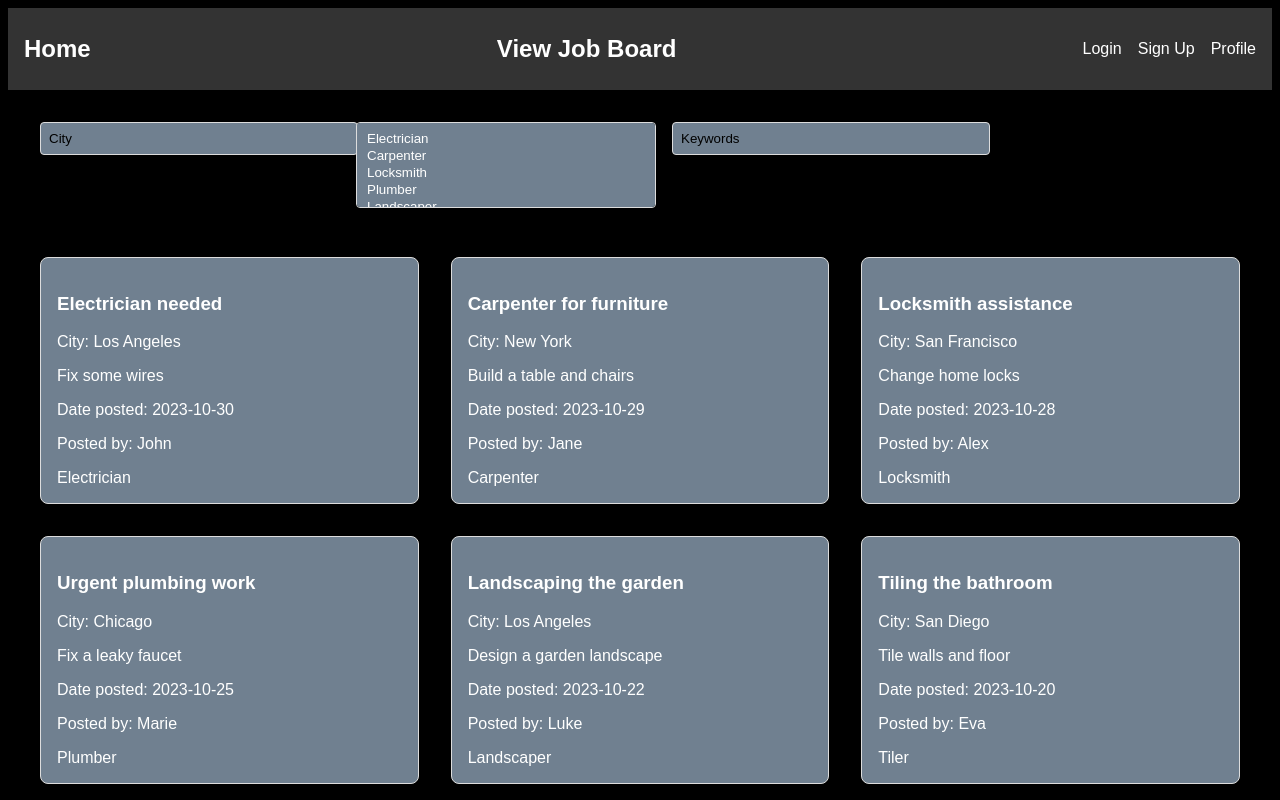
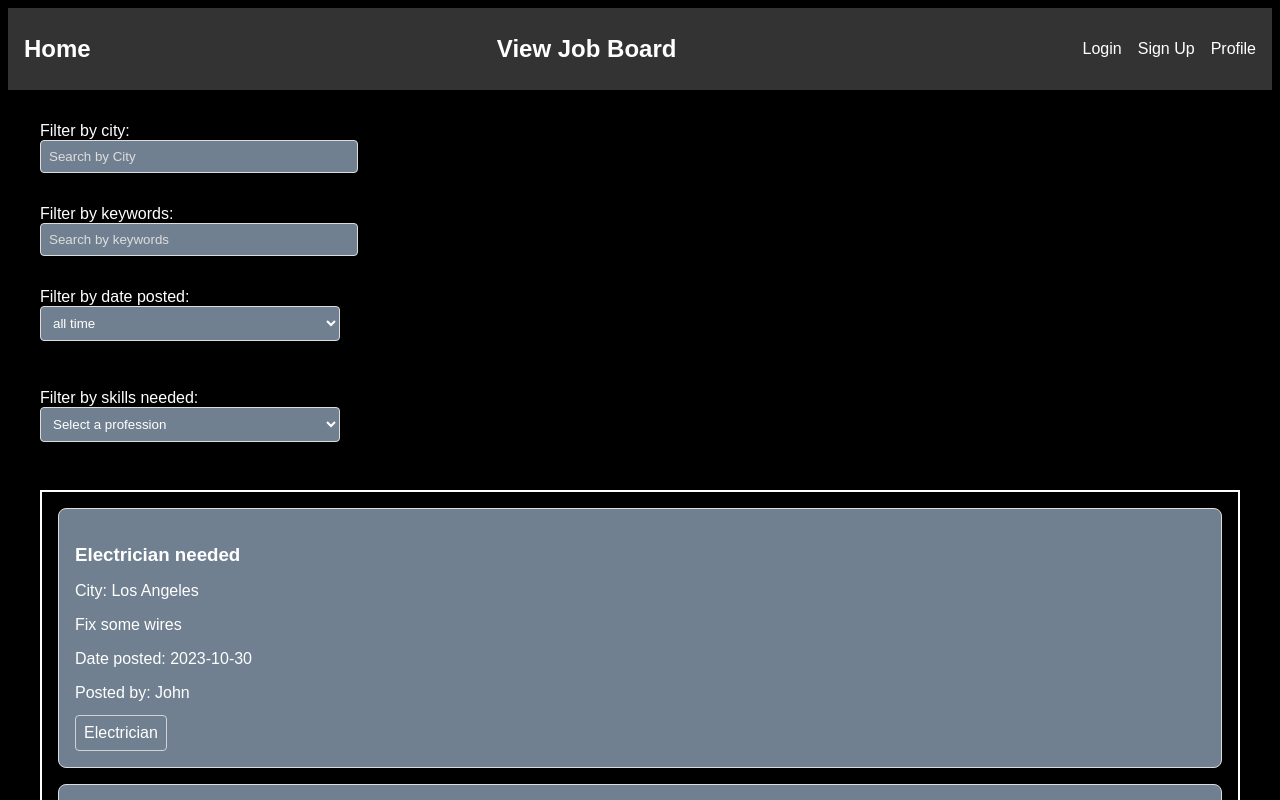
Before and after one commit to caelinp/EasyTrade, a Next.js app: page /view-jobs in a window 1280 px wide. Shown: the top 800 px of the page. Built offline with nearby package versions, Linux system fonts and the light colour scheme.

Commit message:
fixed job filters

```diff
--- /dev/null
+++ b/pages/ViewJobs.module.css
@@ -0,0 +1,90 @@
+/* styles/ViewJobs.module.css */
+
+.container {
+  padding: 2rem;
+  max-width: 1200px;
+  margin: 0 auto;
+}
+
+.filters {
+  display: flex;
+  flex-direction: column;
+  gap: 1rem;
+  margin-bottom: 2rem;
+  flex-wrap: wrap;
+}
+
+.filter {
+  flex: 1;
+  max-width: 300px;
+  margin-bottom: 1rem;
+}
+
+.filter input, .filter select {
+  width: 100%;
+  padding: 0.5rem;
+  border: 1px solid #ddd;
+  border-radius: 4px;
+  background-color: slategrey;
+  color: white;
+}
+
+.filter input::placeholder {
+  color: #ddd
+}
+
+.selectedSkills {
+  display: flex;
+  width: 100%;
+}
+
+.skillItem {
+  display: flex;
+  align-items: center;
+  border: 1px solid lightgrey;
+  padding: 0.5rem;
+  margin-right: 0.5rem;
+  border-radius: 4px;
+  gap: 0.5rem;
+  color: white;
+  width: fit-content;
+}
+
+.jobs {
+  display: column;
+  gap: 2rem;
+  grid-template-columns: repeat(auto-fill, minmax(300px, 1fr));
+  margin-top: 2rem;
+  border: 2px solid white;
+}
+
+.jobCard {
+  padding: 1rem;
+  border: 1px solid #ddd;
+  border-radius: 8px;
+  transition: box-shadow 0.3s ease;
+  background-color: slategrey;
+  margin: 1rem;
+}
+
+.jobCard:hover {
+  box-shadow: 0px 4px 20px rgba(0, 0, 0, 0.05);
+}
+
+.jobTitle, .jobCity, .jobDescription, .jobDate, .jobPoster {
+  margin-bottom: 0.8rem;
+}
+
+.jobSkills {
+  display: flex;
+  gap: 0.5rem;
+  flex-wrap: wrap;
+}
+
+.filterInputPlaceholder {
+  color: black; /* Change this to the desired color */
+}
+
+.filterSelectPlaceholder {
+  color: black; /* Change this to the desired color */
+}
--- a/pages/post-a-job.tsx
+++ b/pages/post-a-job.tsx
@@ -1,6 +1,6 @@
-// pages/post-a-job.tsx
+// pages/PostAJob.tsx
 import { useState } from 'react';
-import styles from './post-a-job.module.css';
+import styles from './PostAJob.module.css';
 
 const PROFESSIONS = [
     'Electrician',
--- a/pages/view-jobs.module.css
+++ /dev/null
@@ -1,75 +0,0 @@
-/* styles/view-jobs.module.css */
-
-.container {
-    padding: 2rem;
-    max-width: 1200px;
-    margin: 0 auto;
-  }
-
-  .filters {
-    display: flex;
-    gap: 1rem;
-    margin-bottom: 2rem;
-    flex-wrap: wrap;
-  }
-
-  .filter {
-    flex: 1;
-    max-width: 300px;
-    margin-bottom: 1rem;
-  }
-
-  .filter input, .filter select {
-    width: 100%;
-    padding: 0.5rem;
-    border: 1px solid #ddd;
-    border-radius: 4px;
-    background-color: slategrey;
-    color: white;
-  }
-
-  .jobs {
-    display: grid;
-    gap: 2rem;
-    grid-template-columns: repeat(auto-fill, minmax(300px, 1fr));
-  }
-
-  .jobCard {
-    padding: 1rem;
-    border: 1px solid #ddd;
-    border-radius: 8px;
-    transition: box-shadow 0.3s ease;
-    background-color: slategrey;
-  }
-
-  .jobCard:hover {
-    box-shadow: 0px 4px 20px rgba(0, 0, 0, 0.05);
-  }
-
-  .job-title, .job-city, .job-description, .job-date, .job-poster {
-    margin-bottom: 0.8rem;
-  }
-
-  .job-skills {
-    display: flex;
-    gap: 0.5rem;
-    flex-wrap: wrap;
-  }
-
-  .skill-item {
-    padding: 0.3rem 0.5rem;
-    border: 1px solid #ddd;
-    border-radius: 4px;
-    background-color: #f8f8f8;
-  }
-
-  .filter input::placeholder {
-    color: black;  /* Change this to the desired color */
-  }
-
-  /* For select placeholders (might not work on all browsers since <select> doesn't natively support placeholders) */
-  .filter select::placeholder {
-    color: black;  /* Change this to the desired color */
-  }
-
-  /* You can add additional styling and tweaks to match your branding and preference. */
--- a/pages/view-jobs.tsx
+++ b/pages/view-jobs.tsx
@@ -1,9 +1,20 @@
-// pages/view-jobs.tsx
-import React, { useState, useEffect } from 'react';
-import styles from './view-jobs.module.css';
+import React, { useState } from 'react';
+import styles from './ViewJobs.module.css';
 
+interface Job {
+  id: number;
+  title: string;
+  city: string;
+  description: string;
+  datePosted: string;
+  posterFirstName: string;
+  skills: string[];
+}
 
-const PROFESSIONS = ['Electrician', 'Carpenter', 'Locksmith', 'Plumber', 'Landscaper', 'Tiler', 'HVAC Technician', 'Painter', 'Flooring Specialist', 'Roofer'];
+const PROFESSIONS: string[] = [
+  'Electrician', 'Carpenter', 'Locksmith', 'Plumber', 'Landscaper',
+  'Tiler', 'HVAC Technician', 'Painter', 'Flooring Specialist', 'Roofer'
+];
 
 const FAKE_JOBS = [
   { id: 1, title: 'Electrician needed', city: 'Los Angeles', description: 'Fix some wires', datePosted: '2023-10-30', posterFirstName: 'John', skills: ['Electrician'] },
@@ -16,46 +27,120 @@ const FAKE_JOBS = [
   { id: 8, title: 'Home painting', city: 'Seattle', description: 'Paint interior walls', datePosted: '2023-10-15', posterFirstName: 'Jake', skills: ['Painter'] },
   { id: 9, title: 'Flooring work', city: 'Dallas', description: 'Install wooden floors', datePosted: '2023-10-10', posterFirstName: 'Alice', skills: ['Flooring Specialist'] },
   { id: 10, title: 'Roofing repair', city: 'Denver', description: 'Fix a leak in the roof', datePosted: '2023-10-05', posterFirstName: 'Tom', skills: ['Roofer'] }
-];
+]
 
-const ViewJobs = () => {
-  const [cityFilter, setCityFilter] = useState('');
-  const [skillFilter, setSkillFilter] = useState([]);
-  const [keywordFilter, setKeywordFilter] = useState('');
+const dateFilterOptions: { [key: string]: number | null } = {
+  'lastDay': 1,
+  'lastWeek': 7,
+  'lastTwoWeeks': 14,
+  'lastMonth': 30,
+  'lastTwoMonths': 60,
+  'lastThreeMonths': 90,
+  'lastSixMonths': 180,
+  'lastYear': 365,
+  'allTime': null
+};
 
-  const filteredJobs = FAKE_JOBS.filter(job => {
+const ViewJobs: React.FC = () => {
+  const [cityFilter, setCityFilter] = useState<string>('');
+  const [skillFilter, setSkillFilter] = useState<string[]>([]);
+  const [keywordFilter, setKeywordFilter] = useState<string>('');
+  const [dateFilter, setDateFilter] = useState<string>('allTime');
+
+  const isJobWithinDateRange = (job: Job, range: string): boolean => {
+    const rangeValue = dateFilterOptions[range];
+    if (rangeValue === null) return true;
+
+    const jobDate = new Date(job.datePosted);
+    const currentDate = new Date();
+    const diffTime = Math.abs(currentDate.getTime() - jobDate.getTime());
+    const diffDays = Math.ceil(diffTime / (1000 * 60 * 60 * 24));
+    return diffDays <= rangeValue;
+  };
+
+  const handleSkillSelect = (event: React.ChangeEvent<HTMLSelectElement>) => {
+    const skill = event.target.value;
+    if (skill === "All") {
+      setSkillFilter([]);
+    } else if (skill && !skillFilter.includes(skill)) {
+      setSkillFilter(prev => [...prev, skill]);
+    }
+  };
+
+  const handleSkillRemove = (skillToRemove: string) => {
+    setSkillFilter(prev => prev.filter(skill => skill !== skillToRemove));
+  };
+
+  const filteredJobs: Job[] = FAKE_JOBS.filter((job: Job) => {
     return (
-      job.city.includes(cityFilter) &&
-      skillFilter.every(skill => job.skills.includes(skill)) &&
-      (job.title.includes(keywordFilter) || job.description.includes(keywordFilter))
+      job.city.toLowerCase().includes(cityFilter.toLowerCase()) &&
+      (skillFilter.length === 0 || job.skills.some(skill => skillFilter.includes(skill))) &&
+      (job.title.toLowerCase().includes(keywordFilter.toLowerCase()) || job.description.toLowerCase().includes(keywordFilter.toLowerCase())) &&
+      isJobWithinDateRange(job, dateFilter)
     );
   });
 
   return (
     <div className={styles.container}>
       <div className={styles.filters}>
+        {/* City Filter */}
         <div className={styles.filter}>
+          <label>Filter by city:</label>
           <input
             type="text"
-            placeholder="City"
+            placeholder="Search by City"
             value={cityFilter}
             onChange={e => setCityFilter(e.target.value)}
           />
         </div>
+
+        {/* Keywords Filter */}
         <div className={styles.filter}>
-          <select multiple value={skillFilter} onChange={e => setSkillFilter([...e.target.options].filter(o => o.selected).map(o => o.value))}>
-            {PROFESSIONS.map(skill => <option key={skill} value={skill}>{skill}</option>)}
-          </select>
-        </div>
-        <div className={styles.filter}>
+          <label>Filter by keywords:</label>
           <input
             type="text"
-            placeholder="Keywords"
+            placeholder="Search by keywords"
             value={keywordFilter}
             onChange={e => setKeywordFilter(e.target.value)}
           />
         </div>
+
+        {/* Date Posted Filter */}
+        <div className={styles.filter}>
+          <label>Filter by date posted:</label>
+          <select className={styles.dateSelect} value={dateFilter} onChange={e => setDateFilter(e.target.value)}>
+            {Object.keys(dateFilterOptions).map(option => (
+              <option key={option} value={option}>
+                {option.replace(/([A-Z])/g, ' $1').toLowerCase()}
+              </option>
+            ))}
+          </select>
+        </div>
       </div>
+
+      <div className={styles.filter}>
+        <label>Filter by skills needed:</label>
+        <select className={styles.skillSelect} onChange={handleSkillSelect} value="">
+            <option value="" disabled>Select a profession</option>
+            <option key={"All"} value="All">All</option>
+            {PROFESSIONS.map(profession => (
+            <option key={profession} value={profession}>
+                {profession}
+            </option>
+            ))}
+        </select>
+        </div>
+
+        <div className={styles.selectedSkills}>
+        {skillFilter.map(skill => (
+            <div key={skill} className={styles.skillItem}>
+            {skill}
+            <span className={styles.removeSkill} onClick={() => handleSkillRemove(skill)}>X</span>
+            </div>
+        ))}
+        </div>
+
+      {/* Job Cards */}
       <div className={styles.jobs}>
         {filteredJobs.map(job => (
           <div key={job.id} className={styles.jobCard}>
```
Also changed, not shown: pages/PostAJob.module.css (renamed from pages/post-a-job.module.css).
